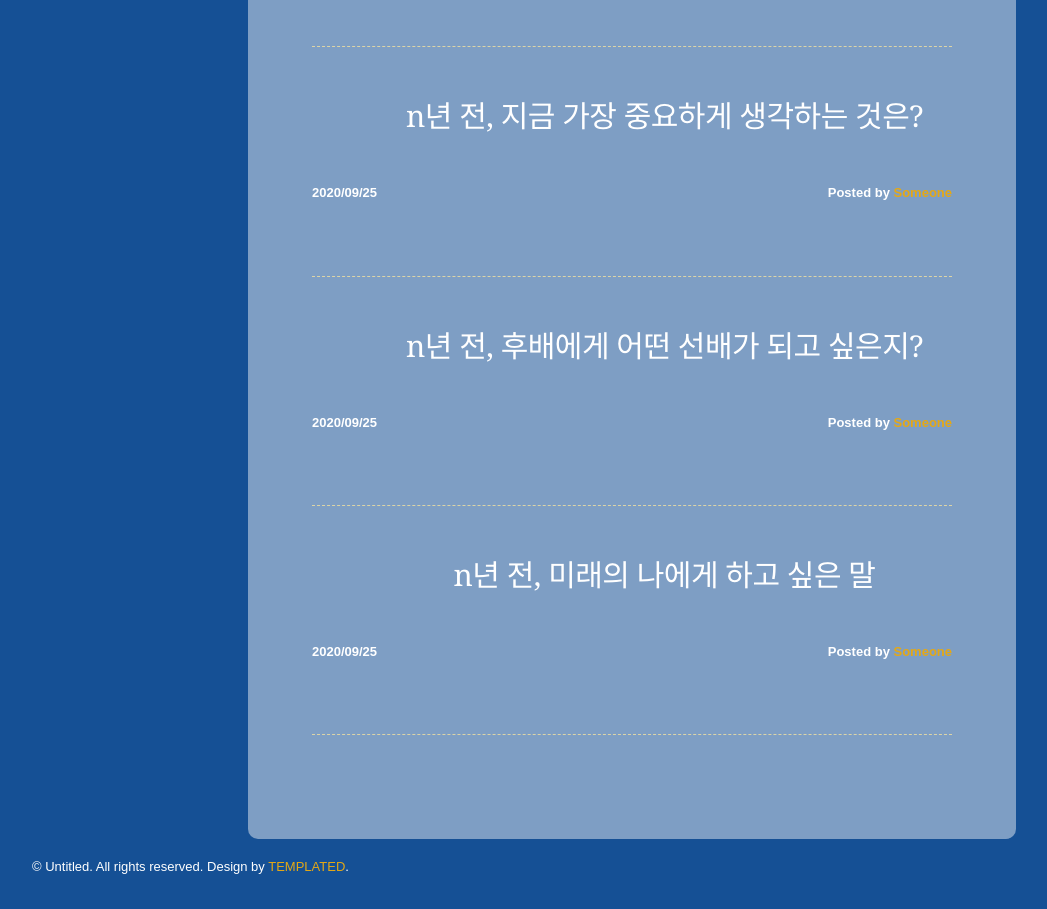
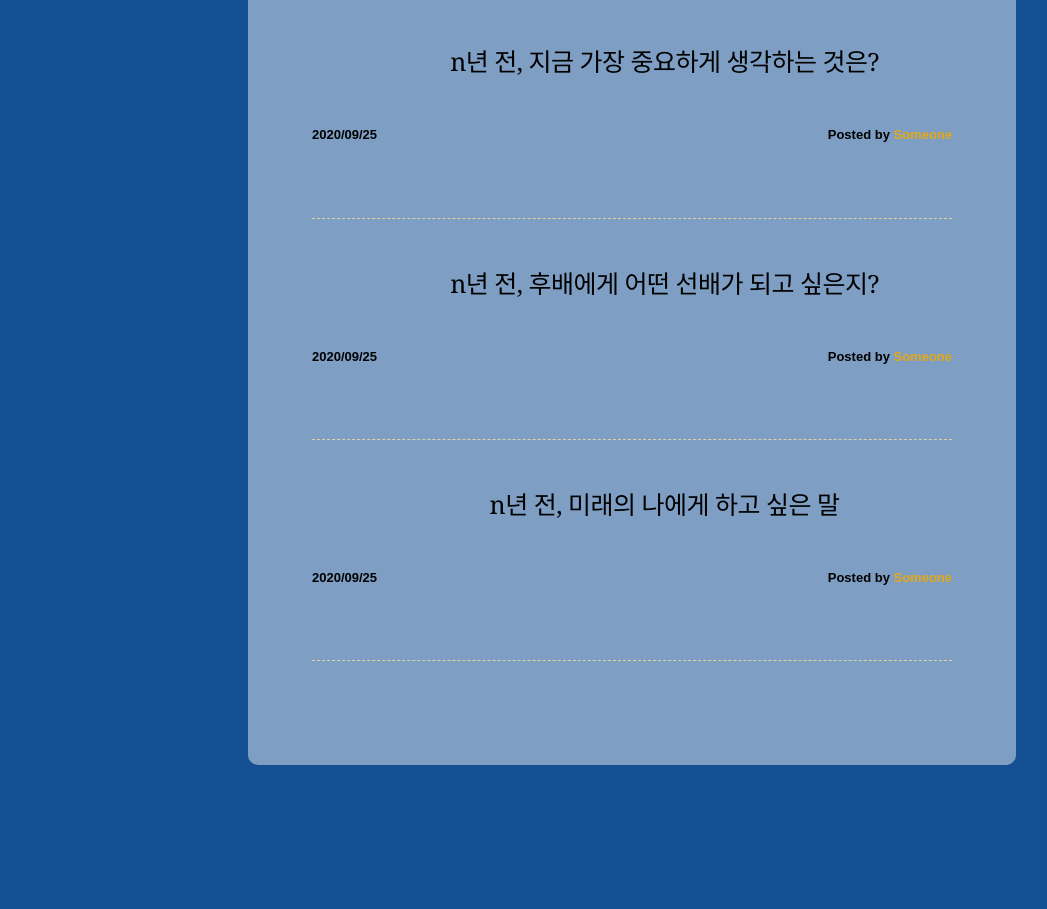
Before and after one commit to sookylee/e, a plain HTML site: page web/readLetter.html in a window 1280 px wide. Shown: the part 769-1678 px from the top of the page, without its empty margins (8-1055 px from the left). After the commit the page ends 1534 px from the top, so only its background shows below. Drawn offline with Linux system fonts and the light colour scheme.

Commit message:
#8 font size, color 검은색으로 통일

```diff
--- a/web/css/letter1.css
+++ b/web/css/letter1.css
@@ -19,6 +19,7 @@
     margin: 0;
     padding: 0;
     margin: 0 0 30px;
+    font-size: 40px;
     text-align: center;
   }
   .box .inputBox {
@@ -87,10 +88,10 @@
     border-radius: 5px;
     padding: 10px 20px;
     cursor: pointer;
-    color: white;
+    color: #000000;
   }
   .box input[type ="submit"]:hover {
-    background-color: #3887fe;
+    background-color: #ffffff;
   }
   .box .radioBox {
     position: relative;
--- a/web/css/letter2.css
+++ b/web/css/letter2.css
@@ -24,20 +24,20 @@ html,body {
 .box h2 {
     margin: 0;
     padding: 0;
-    margin: 0 0 30px;
-    text-align: center;
+	margin: 0 0 30px;
+	text-align: center;
+	color: #000000;
   }
 
 .box .title{
-	font-size: 30px;
+	font-size: 25px;
 }
 body {
-	margin: 30px 0px 0px 0px;
 	padding: 0;
 	background: #155095 url(images/img01.jpg) repeat-y left top;
 	font-family: "Trebuchet MS", Arial, Helvetica, sans-serif;
 	font-size: 13px;
-	color: #FFFFFF;
+	color: #000000;
 }
 
 h1, h2, h3 {
@@ -52,7 +52,7 @@ h1 {
 }
 
 h2 {
-	font-size: 2.8em;
+	font-size: 40px;
 }
 
 h3 {
@@ -236,7 +236,7 @@ a:hover {
 }
 
 .post .title a {
-	color: #FFFFFF;
+	color: #000000;
 	border: none;
 }
 
@@ -281,18 +281,3 @@ a:hover {
 
 
 /* Footer */
-
-#footer {
-	width: 500px;
-	padding: 0px 0 35px 40px;
-	font-family: Arial, Helvetica, sans-serif;
-}
-
-#footer p {
-	margin: 0;
-	padding-top: 20px;
-	line-height: normal;
-}
-
-#footer a {
-}
--- a/web/readLetter.html
+++ b/web/readLetter.html
@@ -81,9 +81,7 @@ Released   : 20101129
 
 			<!-- end #sidebar -->
 
-			<div id="footer">
-				<p>&copy; Untitled. All rights reserved. Design by <a href="http://templated.co" rel="nofollow">TEMPLATED</a>.</p>
-			</div>
+
 		</div>
 	</div>
 	<!-- end #page -->
```
